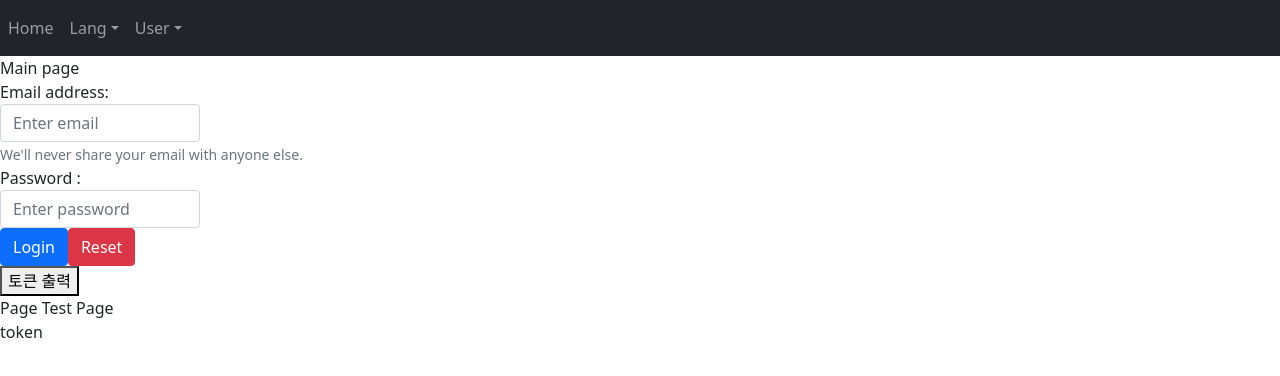
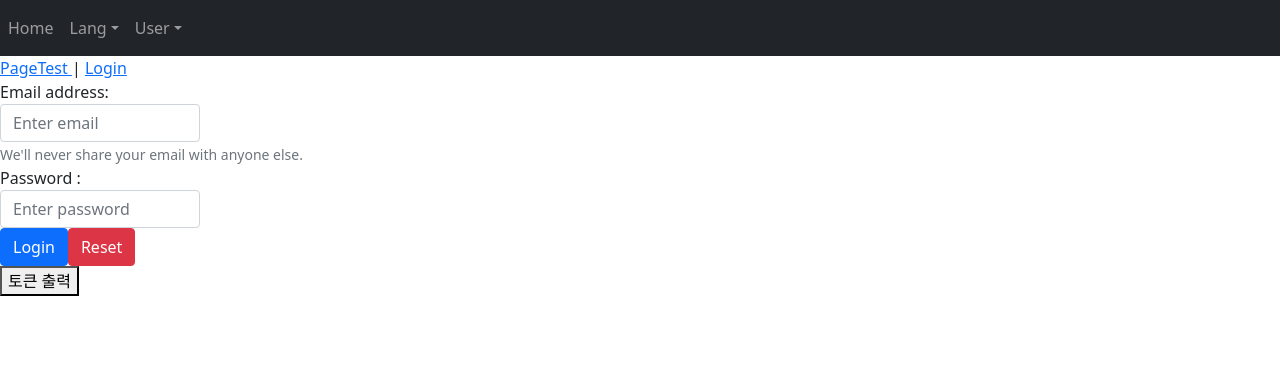
Before and after one commit to ktds-si2/covid-system, a Vue app in the folder frontend/: page / in a window 1280 px wide. Shown: the top 376 px of the page. Built offline with nearby package versions, Linux system fonts and the light colour scheme.

Commit message:
(FE) 라우터 설정

```diff
--- a/frontend/src/components/page/Main.vue
+++ b/frontend/src/components/page/Main.vue
@@ -1,25 +1,27 @@
 <!-- Author : JHW -->
 <template>
     <div>
-        {{this.data}} page
-        <login-form />
-        Page Test Page
-        <page-test />
+        <router-link to="/pagetest"> PageTest </router-link> |
+        <router-link to="/login"> Login </router-link>
+        <router-view/>
+        <br>
+        <!-- {{this.data}} page -->
+        <!-- <login-form /> -->
+
 
     </div>
 </template>
 
-<script>
-import LoginForm from './LoginForm.vue'
-import PageTest from './PageTest.vue'
+// <script>
+// import LoginForm from './LoginForm.vue'
 
-    export default {
-        components: { LoginForm, PageTest },
-        name:'Main',
-        data() {
-            return {
-                data : 'Main',
-            }
-        }
-    }
-</script>
+//     export default {
+//         components: { LoginForm },
+//         name:'Main',
+//         data() {
+//             return {
+//                 data : 'Main',
+//             }
+//         }
+//     }
+// </script>
--- a/frontend/src/main.js
+++ b/frontend/src/main.js
@@ -1,5 +1,6 @@
 import Vue from 'vue';
 import App from './App.vue';
+import router from './router'
 
 // Vuex 설정
 import { store } from './store/store.js';
@@ -18,8 +19,8 @@ import 'bootstrap-vue/dist/bootstrap-vue.css';
 Vue.config.productionTip = false;
 
 new Vue({
+  router,
   render: (h) => h(App),
-
   // Vuex 설정
   store
 }).$mount('#app');
--- /dev/null
+++ b/frontend/src/router.js
@@ -0,0 +1,27 @@
+import Vue from 'vue';
+import VueRouter from 'vue-router';
+
+Vue.use(VueRouter);
+
+const router = new VueRouter({
+    mode: 'history',
+    routes: [
+        {
+            path: '/',
+            name: 'Main',
+            component: () => import('./components/page/LoginForm.vue')
+        },
+        {
+            path: '/pagetest',
+            name: 'PageTest',
+            component: () => import('./components/page/PageTest.vue')
+        },
+        {
+            path: '/login',
+            name: 'LoginTest',
+            component: () => import('./components/page/LoginForm.vue')
+        }
+    ]
+});
+
+export default router;
```
